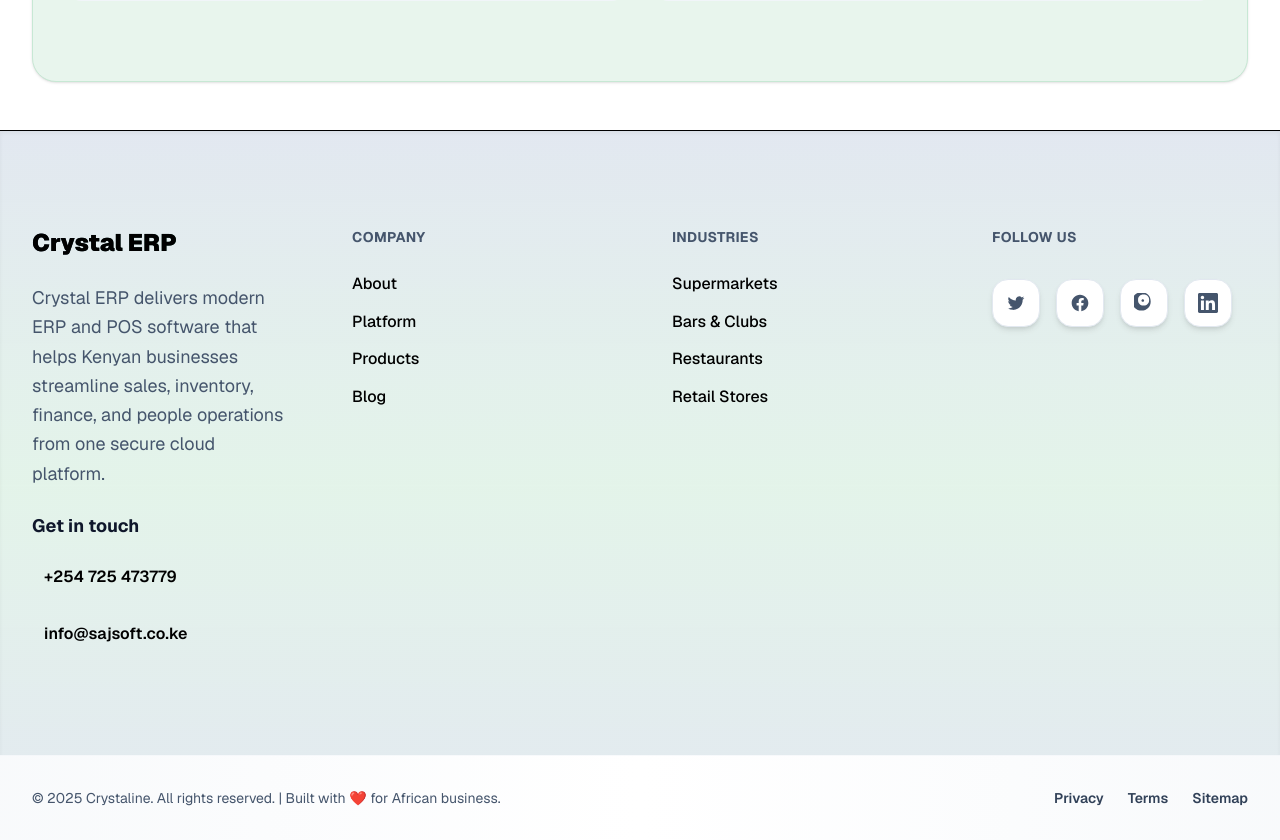
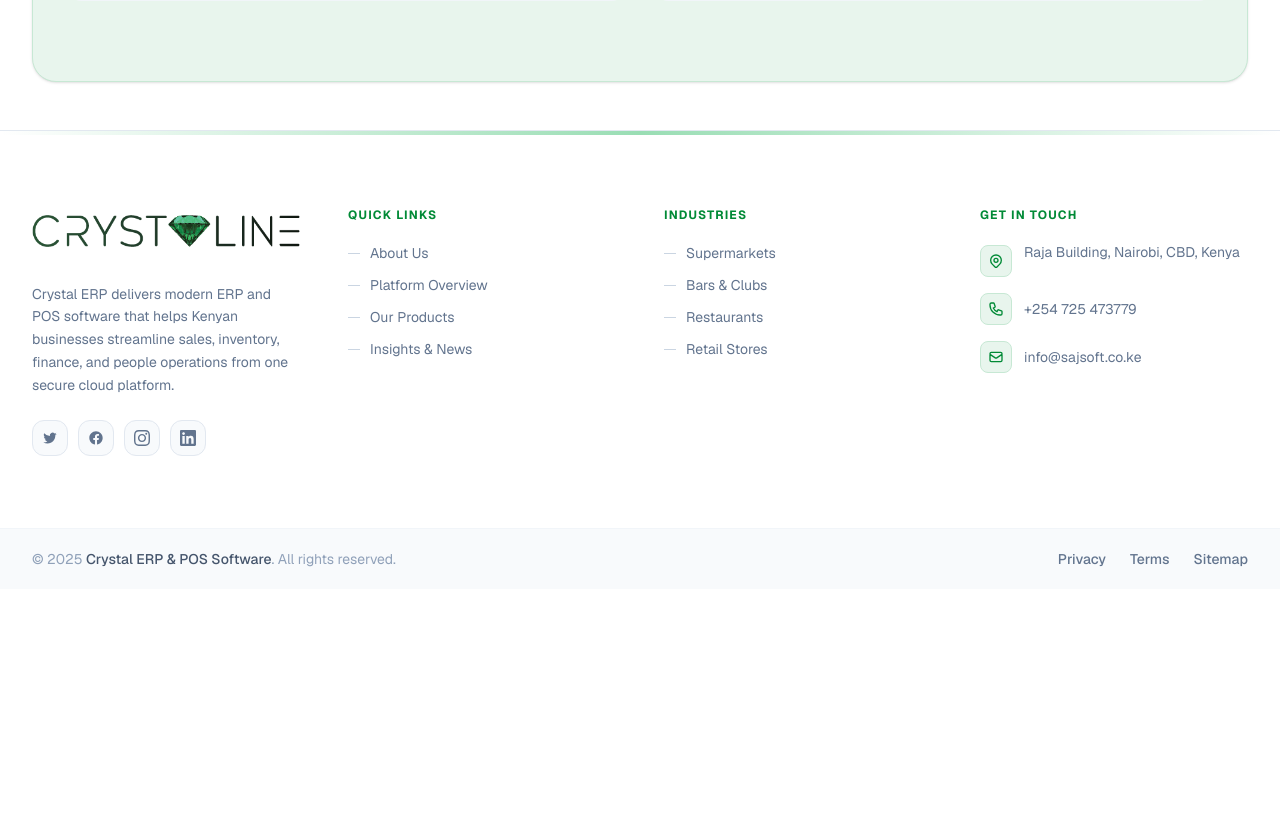
Before and after one commit to eddiemuhoro/crystaline, a Next.js app: page /about in a window 1280 px wide. Shown: the part 2800-3640 px from the top of the page. After the commit the page ends 3389 px from the top, so only its background shows below. Built offline with nearby package versions, Linux system fonts and the light colour scheme.

Commit message:
`Added new sections to the homepage, updated the footer, and modified the site configuration`

```diff
--- a/app/page.tsx
+++ b/app/page.tsx
@@ -3,6 +3,7 @@ import Script from "next/script";
 import { Hero } from "@/components/Hero";
 import { SectionHeading } from "@/components/SectionHeading";
 import { FeatureCard } from "@/components/FeatureCard";
+import { ProductCard } from "@/components/ProductCard";
 import { StatGrid } from "@/components/StatGrid";
 import { TestimonialCard } from "@/components/TestimonialCard";
 import { CallToAction } from "@/components/CallToAction";
@@ -13,6 +14,8 @@ import {
   solutionPillars,
   testimonialQuotes,
   faqEntries,
+  productPlans,
+  siteConfig,
 } from "@/lib/site";
 
 export default function HomePage() {
@@ -66,9 +69,35 @@ export default function HomePage() {
         </p>
       </section>
 
+      <section id="products" className="space-y-8 animate-fade-in-up">
+        <SectionHeading
+          eyebrow="Deployment options"
+          title="Choose your Crystal ERP stack."
+          description="From classic POS terminals to full cloud ERP suites, pick the perfect fit for your scale."
+        />
+        <div className="grid gap-6 lg:grid-cols-3">
+          {productPlans.map((plan) => (
+            <ProductCard
+              key={plan.id}
+              title={plan.name}
+              subtitle={plan.price}
+              description={plan.description}
+              price={2900}
+              href={plan.href}
+              highlights={plan.highlights}
+            />
+          ))}
+        </div>
+        <p className="text-sm text-slate-500">
+          <Link href="/products" className="font-semibold text-brand-700 underline-offset-4 hover:underline">
+            See all products →
+          </Link>
+        </p>
+      </section>
+
       <section
         id="services"
-        className="space-y-10 rounded-3xl border border-brand-100 bg-brand-50 p-8 shadow-sm"
+        className="space-y-10 rounded-3xl border border-brand-100 bg-brand-50 p-8 shadow-sm animate-fade-in-up"
       >
         <SectionHeading
           eyebrow="Industry playbooks"
@@ -77,23 +106,12 @@ export default function HomePage() {
         />
         <div className="grid gap-6 lg:grid-cols-3">
           {solutionPillars.map((pillar) => (
-            <article
+            <FeatureCard
               key={pillar.name}
-              className="flex h-full flex-col rounded-2xl border border-brand-200/60 bg-white p-6"
-            >
-              <h3 className="text-lg font-semibold text-slate-900">
-                {pillar.name}
-              </h3>
-              <p className="mt-3 text-sm text-slate-600">{pillar.summary}</p>
-              <ul className="mt-4 space-y-2 text-sm text-slate-600">
-                {pillar.points.map((item) => (
-                  <li key={item} className="flex items-start gap-2">
-                    <span aria-hidden>•</span>
-                    <span>{item}</span>
-                  </li>
-                ))}
-              </ul>
-            </article>
+              icon={pillar.icon}
+              title={pillar.name}
+              description={`${pillar.summary} ${pillar.points.join('; ')}`}
+            />
           ))}
         </div>
       </section>
@@ -201,6 +219,81 @@ export default function HomePage() {
         </Script>
       </section>
 
+      {/* Contact Section */}
+      <section id="contact" className="space-y-8">
+        <SectionHeading
+          eyebrow="Contact Us"
+          title="We'd love to hear from you"
+          description="Reach out to our team in Nairobi for demos, support, or partnership inquiries."
+          align="center"
+        />
+
+        <div className="grid gap-6 md:grid-cols-3">
+          {/* Location card */}
+          <div className="group flex flex-col items-center gap-5 rounded-2xl border border-brand-200/60 bg-white p-8 text-center shadow-sm transition-all duration-300 hover:border-brand-300 hover:shadow-md hover:shadow-brand-600/10">
+            <div className="flex h-16 w-16 items-center justify-center rounded-2xl bg-brand-600 shadow-lg shadow-brand-600/25 transition-transform duration-300 group-hover:scale-110">
+              <svg className="h-7 w-7 text-white" fill="none" stroke="currentColor" viewBox="0 0 24 24">
+                <path strokeLinecap="round" strokeLinejoin="round" strokeWidth={1.8} d="M17.657 16.657L13.414 20.9a1.998 1.998 0 01-2.827 0l-4.244-4.243a8 8 0 1111.314 0z" />
+                <path strokeLinecap="round" strokeLinejoin="round" strokeWidth={1.8} d="M15 11a3 3 0 11-6 0 3 3 0 016 0z" />
+              </svg>
+            </div>
+            <div className="space-y-1.5">
+              <h3 className="text-base font-bold text-slate-900">Our Location</h3>
+              <p className="text-sm leading-relaxed text-slate-500">
+                {siteConfig.contact.addressLine}
+              </p>
+            </div>
+            <a
+              href="https://maps.google.com/?q=The+Bazaar+Nairobi+CBD+Kenya"
+              target="_blank"
+              rel="noopener noreferrer"
+              className="mt-auto text-xs font-semibold text-brand-700 transition-colors hover:text-brand-800"
+            >
+              View on map →
+            </a>
+          </div>
+
+          {/* Phone card */}
+          <div className="group flex flex-col items-center gap-5 rounded-2xl border border-brand-200/60 bg-white p-8 text-center shadow-sm transition-all duration-300 hover:border-brand-300 hover:shadow-md hover:shadow-brand-600/10">
+            <div className="flex h-16 w-16 items-center justify-center rounded-2xl bg-brand-600 shadow-lg shadow-brand-600/25 transition-transform duration-300 group-hover:scale-110">
+              <svg className="h-7 w-7 text-white" fill="none" stroke="currentColor" viewBox="0 0 24 24">
+                <path strokeLinecap="round" strokeLinejoin="round" strokeWidth={1.8} d="M3 5a2 2 0 012-2h3.28a1 1 0 01.948.684l1.498 4.493a1 1 0 01-.502 1.21l-2.257 1.13a11.042 11.042 0 005.516 5.516l1.13-2.257a1 1 0 011.21-.502l4.493 1.498a1 1 0 01.684.949V19a2 2 0 01-2 2h-1C9.716 21 3 14.284 3 6V5z" />
+              </svg>
+            </div>
+            <div className="space-y-1.5">
+              <h3 className="text-base font-bold text-slate-900">Phone Number</h3>
+              <p className="text-sm text-slate-500">24hrs support</p>
+            </div>
+            <a
+              href={`tel:${siteConfig.contact.phone}`}
+              className="mt-auto text-sm font-semibold text-brand-700 transition-colors hover:text-brand-800"
+            >
+              {siteConfig.contact.phone}
+            </a>
+          </div>
+
+          {/* Email card */}
+          <div className="group flex flex-col items-center gap-5 rounded-2xl border border-brand-200/60 bg-white p-8 text-center shadow-sm transition-all duration-300 hover:border-brand-300 hover:shadow-md hover:shadow-brand-600/10">
+            <div className="flex h-16 w-16 items-center justify-center rounded-2xl bg-brand-600 shadow-lg shadow-brand-600/25 transition-transform duration-300 group-hover:scale-110">
+              <svg className="h-7 w-7 text-white" fill="none" stroke="currentColor" viewBox="0 0 24 24">
+                <path strokeLinecap="round" strokeLinejoin="round" strokeWidth={1.8} d="M3 8l7.89 5.26a2 2 0 002.22 0L21 8M5 19h14a2 2 0 002-2V7a2 2 0 00-2-2H5a2 2 0 00-2 2v10a2 2 0 002 2z" />
+              </svg>
+            </div>
+            <div className="space-y-1.5">
+              <h3 className="text-base font-bold text-slate-900">Email Address</h3>
+              <p className="text-sm text-slate-500">We reply within 24 hours</p>
+            </div>
+            <a
+              href={`mailto:${siteConfig.contact.email}`}
+              className="mt-auto text-sm font-semibold text-brand-700 transition-colors hover:text-brand-800"
+            >
+              {siteConfig.contact.email}
+            </a>
+          </div>
+        </div>
+      </section>
+
+
       <CallToAction />
     </div>
   );
--- a/components/Footer.tsx
+++ b/components/Footer.tsx
@@ -1,25 +1,27 @@
+"use client";
+
 import Link from "next/link";
+import Image from "next/image";
 import { siteConfig } from "@/lib/site";
 
 const SocialSVGs = {
   twitter: (
-    <svg className="h-5 w-5 transition-all duration-300 group-hover:scale-110 group-hover:text-brand-600 group-hover:shadow-brand-glow" fill="currentColor" viewBox="0 0 24 24">
+    <svg className="h-4 w-4" fill="currentColor" viewBox="0 0 24 24">
       <path d="M8.29 20.251c7.547 0 11.675-6.253 11.675-11.675 0-.178 0-.355-.012-.53A8.348 8.348 0 0022 5.92a8.19 8.19 0 01-2.357.646 4.118 4.118 0 001.804-2.27 8.224 8.224 0 01-2.605.996 4.107 4.107 0 00-6.993 3.743 11.65 11.65 0 01-8.457-4.287 4.106 4.106 0 001.27 5.477A4.072 4.072 0 012.8 9.713v.052a4.105 4.105 0 003.292 4.022 4.095 4.095 0 01-1.853.07 4.108 4.108 0 003.834 2.85A8.233 8.233 0 012 18.407a11.616 11.616 0 006.29 1.84" />
     </svg>
   ),
   facebook: (
-    <svg className="h-5 w-5 transition-all duration-300 group-hover:scale-110 group-hover:text-brand-600" fill="currentColor" viewBox="0 0 24 24">
+    <svg className="h-4 w-4" fill="currentColor" viewBox="0 0 24 24">
       <path fillRule="evenodd" d="M22 12c0-5.523-4.477-10-10-10S2 6.477 2 12c0 4.991 3.657 9.128 8.438 9.878v-6.987h-2.54V12h2.54V9.797c0-2.506 1.492-3.89 3.777-3.89 1.094 0 2.238.195 2.238.195v2.46h-1.26c-1.243 0-1.63.771-1.63 1.562V12h2.773l-.443 2.89h-2.33v6.988C18.343 21.128 22 16.991 22 12z" clipRule="evenodd" />
     </svg>
   ),
-  // Add Instagram, LinkedIn SVGs similarly
   instagram: (
-    <svg className="h-5 w-5" fill="currentColor" viewBox="0 0 24 24">
-      <path fillRule="evenodd" d="M12.017 1.8h-1.034c-3.363 0-6.1 2.738-6.1 6.1v1.034c0 3.363 2.737 6.1 6.1 6.1h1.034c3.363 0 6.1-2.737 6.1-6.1v-1.034c0-3.363-2.737-6.1-6.1-6.1zM8.954 8.954c0 .88.713 1.593 1.593 1.593.88 0 1.593-.713 1.593-1.593 0-.88-.713-1.593-1.593-1.593-.88 0-1.593.713-1.593 1.593zm7.993 9.092c-1.915 1.915-4.581 3.092-7.947 3.092s-6.032-1.177-7.947-3.092c-1.915-1.915-3.092-4.581-3.092-7.947s1.177-6.032 3.092-7.947c1.915-1.915 4.581-3.092 7.947-3.092s6.032 1.177 7.947 3.092c1.915 1.915 3.092 4.581 3.092 7.947s-1.177 6.032-3.092 7.947z" clipRule="evenodd" />
+    <svg className="h-4 w-4" fill="currentColor" viewBox="0 0 24 24">
+      <path d="M12 2.163c3.204 0 3.584.012 4.85.07 3.252.148 4.771 1.691 4.919 4.919.058 1.265.069 1.645.069 4.849 0 3.205-.012 3.584-.069 4.849-.149 3.225-1.664 4.771-4.919 4.919-1.266.058-1.644.07-4.85.07-3.204 0-3.584-.012-4.849-.07-3.26-.149-4.771-1.699-4.919-4.92-.058-1.265-.07-1.644-.07-4.849 0-3.204.013-3.583.07-4.849.149-3.227 1.664-4.771 4.919-4.919 1.266-.057 1.645-.069 4.849-.069zm0-2.163c-3.259 0-3.667.014-4.947.072-4.358.2-6.78 2.618-6.98 6.98-.059 1.281-.073 1.689-.073 4.948 0 3.259.014 3.668.072 4.948.2 4.358 2.618 6.78 6.98 6.98 1.281.058 1.689.072 4.948.072 3.259 0 3.668-.014 4.948-.072 4.354-.2 6.782-2.618 6.979-6.98.059-1.28.073-1.689.073-4.948 0-3.259-.014-3.667-.072-4.947-.196-4.354-2.617-6.78-6.979-6.98-1.281-.059-1.69-.073-4.949-.073zm0 5.838c-3.403 0-6.162 2.759-6.162 6.162s2.759 6.163 6.162 6.163 6.162-2.759 6.162-6.163c0-3.403-2.759-6.162-6.162-6.162zm0 10.162c-2.209 0-4-1.79-4-4 0-2.209 1.791-4 4-4s4 1.791 4 4c0 2.21-1.791 4-4 4zm6.406-11.845c-.796 0-1.441.645-1.441 1.44s.645 1.44 1.441 1.44c.795 0 1.439-.645 1.439-1.44s-.644-1.44-1.439-1.44z"/>
     </svg>
   ),
   linkedin: (
-    <svg className="h-5 w-5" fill="currentColor" viewBox="0 0 24 24">
+    <svg className="h-4 w-4" fill="currentColor" viewBox="0 0 24 24">
       <path d="M20.447 20.452h-3.554v-5.569c0-1.328-.027-3.037-1.852-3.037-1.853 0-2.136 1.445-2.136 2.939v5.667H9.351V9h3.414v1.561h.046c.477-.9 1.637-1.85 3.37-1.85 3.601 0 4.267 2.37 4.267 5.455v6.286zM5.337 7.433c-1.144 0-2.063-.926-2.063-2.065 0-1.138.92-2.063 2.063-2.063 1.14 0 2.064.925 2.064 2.063 0 1.139-.925 2.065-2.064 2.065zm1.782 13.019H3.555V9h3.564v11.452zM22.225 0H1.771C.792 0 0 .774 0 1.729v20.542C0 23.227.792 24 1.771 24h20.451C23.2 24 24 23.227 24 22.271V1.729C24 .774 23.2 0 22.222 0h.003z" />
     </svg>
   ),
@@ -27,74 +29,156 @@ const SocialSVGs = {
 
 export function Footer() {
   return (
-    <footer className="border-t border-gradient-to-r from-slate-200 via-brand-200/30 to-slate-200 bg-linear-to-b backdrop-blur-md shadow-inner" id="contact">
-      <div className="mx-auto grid w-full max-w-7xl gap-12 px-6 py-20 lg:grid-cols-4 lg:px-8 lg:gap-16 lg:py-24">
-        <div className="space-y-6 lg:col-span-1">
-          <h3 className="pro-hero-heading text-2xl font-black bg-linear-to-r from-slate-900 to-brand-800 bg-clip-text">
-            {siteConfig.shortName}
-          </h3>
-          <p className="text-lg text-slate-600 leading-relaxed">{siteConfig.description}</p>
-          <div className="space-y-3">
-            <p className="font-bold text-slate-900 text-lg">Get in touch</p>
-            <div className="space-y-2">
-              <Link href={`tel:${siteConfig.contact.phone}`} className="block btn-secondary text-left p-3 rounded-xl font-semibold">
-                {siteConfig.contact.phone}
-              </Link>
-              <Link href={`mailto:${siteConfig.contact.email}`} className="block btn-secondary text-left p-3 rounded-xl font-semibold">
-                {siteConfig.contact.email}
-              </Link>
-            </div>
+    <footer className="border-t border-slate-200 bg-white">
+      {/* Top accent line */}
+      <div className="h-1 w-full bg-gradient-to-r from-transparent via-brand-600 to-transparent opacity-40" />
+
+      {/* Main grid */}
+      <div className="mx-auto grid w-full max-w-7xl gap-12 px-6 py-14 lg:grid-cols-4 lg:px-8 lg:py-18">
+
+        {/* Brand column */}
+        <div className="space-y-5 lg:col-span-1">
+          <Link href="/" className="group inline-block">
+            <Image
+              src="/crystaline_logo-02.png"
+              alt="Crystaline"
+              width={200}
+              height={48}
+              className="h-12 w-auto rounded-lg transition-all duration-300 group-hover:scale-105"
+              priority
+            />
+          </Link>
+          <p className="max-w-xs text-sm leading-relaxed text-slate-500">
+            {siteConfig.description}
+          </p>
+          {/* Social icons */}
+          <div className="flex flex-wrap gap-2.5 pt-1">
+            {Object.entries(siteConfig.social).map(
+              ([platform, url]) =>
+                platform !== "email" && (
+                  <Link
+                    key={platform}
+                    href={url}
+                    target="_blank"
+                    rel="noopener noreferrer"
+                    className="group flex h-9 w-9 items-center justify-center rounded-xl border border-slate-200 bg-slate-50 text-slate-500 transition-all duration-200 hover:scale-105 hover:border-brand-300 hover:bg-brand-50 hover:text-brand-700 hover:shadow-md hover:shadow-brand-600/15"
+                    aria-label={`Follow on ${platform}`}
+                  >
+                    {SocialSVGs[platform as keyof typeof SocialSVGs]}
+                  </Link>
+                )
+            )}
           </div>
         </div>
+
+        {/* Quick Links */}
         <div>
-          <p className="mb-6 text-sm font-bold uppercase tracking-wide text-slate-600">Company</p>
+          <p className="mb-5 text-xs font-bold uppercase tracking-widest text-brand-700">
+            Quick Links
+          </p>
           <ul className="space-y-3">
-            <li><Link href="/about" className="block hover:text-brand-700 font-medium transition-colors hover:underline underline-offset-2">About</Link></li>
-            <li><Link href="/features" className="block hover:text-brand-700 font-medium transition-colors hover:underline underline-offset-2">Platform</Link></li>
-            <li><Link href="/products" className="block hover:text-brand-700 font-medium transition-colors hover:underline underline-offset-2">Products</Link></li>
-            <li><Link href="/blogs" className="block hover:text-brand-700 font-medium transition-colors hover:underline underline-offset-2">Blog</Link></li>
+            {[
+              { href: "/about", label: "About Us" },
+              { href: "/features", label: "Platform Overview" },
+              { href: "/products", label: "Our Products" },
+              { href: "/blogs", label: "Insights & News" },
+            ].map((link) => (
+              <li key={link.href}>
+                <Link
+                  href={link.href}
+                  className="group flex items-center gap-2.5 text-sm text-slate-500 transition-all duration-200 hover:text-brand-700"
+                >
+                  <span className="h-px w-3 flex-shrink-0 bg-slate-300 transition-all duration-300 group-hover:w-5 group-hover:bg-brand-500" />
+                  {link.label}
+                </Link>
+              </li>
+            ))}
           </ul>
         </div>
+
+        {/* Industries */}
         <div>
-          <p className="mb-6 text-sm font-bold uppercase tracking-wide text-slate-600">Industries</p>
+          <p className="mb-5 text-xs font-bold uppercase tracking-widest text-brand-700">
+            Industries
+          </p>
           <ul className="space-y-3">
-            <li><Link href="/industries/supermarkets" className="block hover:text-brand-700 font-medium transition-colors hover:underline underline-offset-2">Supermarkets</Link></li>
-            <li><Link href="/industries/bars" className="block hover:text-brand-700 font-medium transition-colors hover:underline underline-offset-2">Bars & Clubs</Link></li>
-            <li><Link href="/industries/restaurants" className="block hover:text-brand-700 font-medium transition-colors hover:underline underline-offset-2">Restaurants</Link></li>
-            <li><Link href="/industries/retail" className="block hover:text-brand-700 font-medium transition-colors hover:underline underline-offset-2">Retail Stores</Link></li>
+            {[
+              { href: "/industries/supermarkets", label: "Supermarkets" },
+              { href: "/industries/bars", label: "Bars & Clubs" },
+              { href: "/industries/restaurants", label: "Restaurants" },
+              { href: "/industries/retail", label: "Retail Stores" },
+            ].map((link) => (
+              <li key={link.href}>
+                <Link
+                  href={link.href}
+                  className="group flex items-center gap-2.5 text-sm text-slate-500 transition-all duration-200 hover:text-brand-700"
+                >
+                  <span className="h-px w-3 flex-shrink-0 bg-slate-300 transition-all duration-300 group-hover:w-5 group-hover:bg-brand-500" />
+                  {link.label}
+                </Link>
+              </li>
+            ))}
           </ul>
         </div>
+
+        {/* Contact Info */}
         <div>
-          <p className="mb-8 text-sm font-bold uppercase tracking-wide text-slate-600">Follow Us</p>
-          <div className="flex flex-wrap gap-4">
-            {Object.entries(siteConfig.social).map(([platform, url]) => (
-              platform !== 'email' && (
-                <Link
-                  key={platform}
-                  href={url}
-                  target="_blank"
-                  rel="noopener noreferrer"
-                  className="group flex h-12 w-12 items-center justify-center rounded-2xl bg-white border border-slate-200 shadow-md hover:shadow-xl hover:border-brand-300 hover:bg-brand-50/50 transition-all duration-300 text-slate-600"
-                  aria-label={`Follow on ${platform}`}
-                >
-                  {SocialSVGs[platform as keyof typeof SocialSVGs] || (
-                    <svg className="h-5 w-5" fill="currentColor" viewBox="0 0 24 24">
-                      <path d="M12 2l3.09 6.26L22 9.27l-5 4.87 1.18 6.88L12 17.77l-6.18 3.25L7 14.14 2 9.27l6.91-1.01L12 2z"/>
-                    </svg>
-                  )}
-                </Link>
-              )
-            ))}
-          </div>
+          <p className="mb-5 text-xs font-bold uppercase tracking-widest text-brand-700">
+            Get in Touch
+          </p>
+          <ul className="space-y-4">
+            <li className="flex items-start gap-3">
+              <span className="mt-0.5 flex h-8 w-8 flex-shrink-0 items-center justify-center rounded-lg bg-brand-50 text-brand-700 border border-brand-100">
+                <svg className="h-4 w-4" fill="none" stroke="currentColor" viewBox="0 0 24 24">
+                  <path strokeLinecap="round" strokeLinejoin="round" strokeWidth={2} d="M17.657 16.657L13.414 20.9a1.998 1.998 0 01-2.827 0l-4.244-4.243a8 8 0 1111.314 0z" />
+                  <path strokeLinecap="round" strokeLinejoin="round" strokeWidth={2} d="M15 11a3 3 0 11-6 0 3 3 0 016 0z" />
+                </svg>
+              </span>
+              <span className="text-sm leading-snug text-slate-500">
+                {siteConfig.contact.addressLine}
+              </span>
+            </li>
+            <li className="flex items-center gap-3">
+              <span className="flex h-8 w-8 flex-shrink-0 items-center justify-center rounded-lg bg-brand-50 text-brand-700 border border-brand-100">
+                <svg className="h-4 w-4" fill="none" stroke="currentColor" viewBox="0 0 24 24">
+                  <path strokeLinecap="round" strokeLinejoin="round" strokeWidth={2} d="M3 5a2 2 0 012-2h3.28a1 1 0 01.948.684l1.498 4.493a1 1 0 01-.502 1.21l-2.257 1.13a11.042 11.042 0 005.516 5.516l1.13-2.257a1 1 0 011.21-.502l4.493 1.498a1 1 0 01.684.949V19a2 2 0 01-2 2h-1C9.716 21 3 14.284 3 6V5z" />
+                </svg>
+              </span>
+              <a
+                href={`tel:${siteConfig.contact.phone}`}
+                className="text-sm text-slate-500 transition-colors hover:text-brand-700"
+              >
+                {siteConfig.contact.phone}
+              </a>
+            </li>
+            <li className="flex items-center gap-3">
+              <span className="flex h-8 w-8 flex-shrink-0 items-center justify-center rounded-lg bg-brand-50 text-brand-700 border border-brand-100">
+                <svg className="h-4 w-4" fill="none" stroke="currentColor" viewBox="0 0 24 24">
+                  <path strokeLinecap="round" strokeLinejoin="round" strokeWidth={2} d="M3 8l7.89 5.26a2 2 0 002.22 0L21 8M5 19h14a2 2 0 002-2V7a2 2 0 00-2-2H5a2 2 0 00-2 2v10a2 2 0 002 2z" />
+                </svg>
+              </span>
+              <a
+                href={`mailto:${siteConfig.contact.email}`}
+                className="text-sm text-slate-500 transition-colors hover:text-brand-700"
+              >
+                {siteConfig.contact.email}
+              </a>
+            </li>
+          </ul>
         </div>
       </div>
-      <div className="border-t border-slate-100/50 bg-linear-to-r from-slate-50 via-white to-slate-50">
-        <div className="mx-auto flex w-full max-w-7xl flex-col gap-4 px-6 py-8 text-sm text-slate-600 lg:flex-row lg:items-center lg:justify-between lg:px-8">
-          <p>&copy; {new Date().getFullYear()} Crystaline. All rights reserved. | Built with ❤️ for African business.</p>
-          <div className="flex flex-wrap gap-6 font-semibold text-slate-700">
-            <Link href="/privacy" className="hover:text-brand-700 transition-colors">Privacy</Link>
-            <Link href="/terms" className="hover:text-brand-700 transition-colors">Terms</Link>
-            <Link href="/sitemap.xml" className="hover:text-brand-700 transition-colors">Sitemap</Link>
+
+      {/* Bottom bar */}
+      <div className="border-t border-slate-100 bg-slate-50">
+        <div className="mx-auto flex w-full max-w-7xl flex-col gap-3 px-6 py-5 text-sm text-slate-400 lg:flex-row lg:items-center lg:justify-between lg:px-8">
+          <p>
+            &copy; {new Date().getFullYear()}{" "}
+            <span className="font-medium text-slate-600">{siteConfig.name}</span>. All rights reserved.
+          </p>
+          <div className="flex flex-wrap gap-6 font-medium text-slate-500">
+            <Link href="/privacy" className="transition-colors hover:text-brand-700">Privacy</Link>
+            <Link href="/terms" className="transition-colors hover:text-brand-700">Terms</Link>
+            <Link href="/sitemap.xml" className="transition-colors hover:text-brand-700">Sitemap</Link>
           </div>
         </div>
       </div>
--- a/lib/site.ts
+++ b/lib/site.ts
@@ -1,4 +1,4 @@
-import { Package, DollarSign, Users, BarChart3 } from "lucide-react";
+import { Package, DollarSign, Users, BarChart3, ShoppingBag, Truck, Briefcase } from "lucide-react";
 
 export const siteConfig = {
   name: "Crystal ERP & POS Software",
@@ -23,7 +23,7 @@ export const siteConfig = {
   contact: {
     email: "info@sajsoft.co.ke",
     phone: "+254 725 473779",
-    addressLine: "The Bazaar, 10th Floor, Nairobi CBD, Kenya",
+    addressLine: "Raja Building, Nairobi, CBD, Kenya",
   },
   social: {
     twitter: "https://twitter.com/crystaline",
@@ -63,6 +63,7 @@ export const featureHighlights = [
 export const solutionPillars = [
   {
     name: "Retail & Hospitality",
+    icon: ShoppingBag,
     summary:
       "Fast omnichannel POS with kitchen display, table tracking, and loyalty tools built for high-volume stores.",
     points: [
@@ -73,6 +74,7 @@ export const solutionPillars = [
   },
   {
     name: "Wholesale & Distribution",
+    icon: Truck,
     summary:
       "Forecast demand, optimize purchasing, and control fleet routing with supply chain visibility.",
     points: [
@@ -83,6 +85,7 @@ export const solutionPillars = [
   },
   {
     name: "Service Businesses",
+    icon: Briefcase,
     summary:
       "Project, field-service, and subscription billing built for agencies, clinics, and professional firms.",
     points: [
@@ -172,8 +175,8 @@ export const productPlans = [
 ];
 
 export const stats = [
-  { label: "Clients", value: "244+" },
-  { label: "Projects", value: "521" },
-  { label: "Support hours", value: "5,463" },
-  { label: "Experts", value: "15" },
+{ label: "Clients", value: "300+" },
+{ label: "Projects", value: "600" },
+{ label: "Support hours", value: "6k+" },
+{ label: "Experts", value: "18" },
 ];
```
